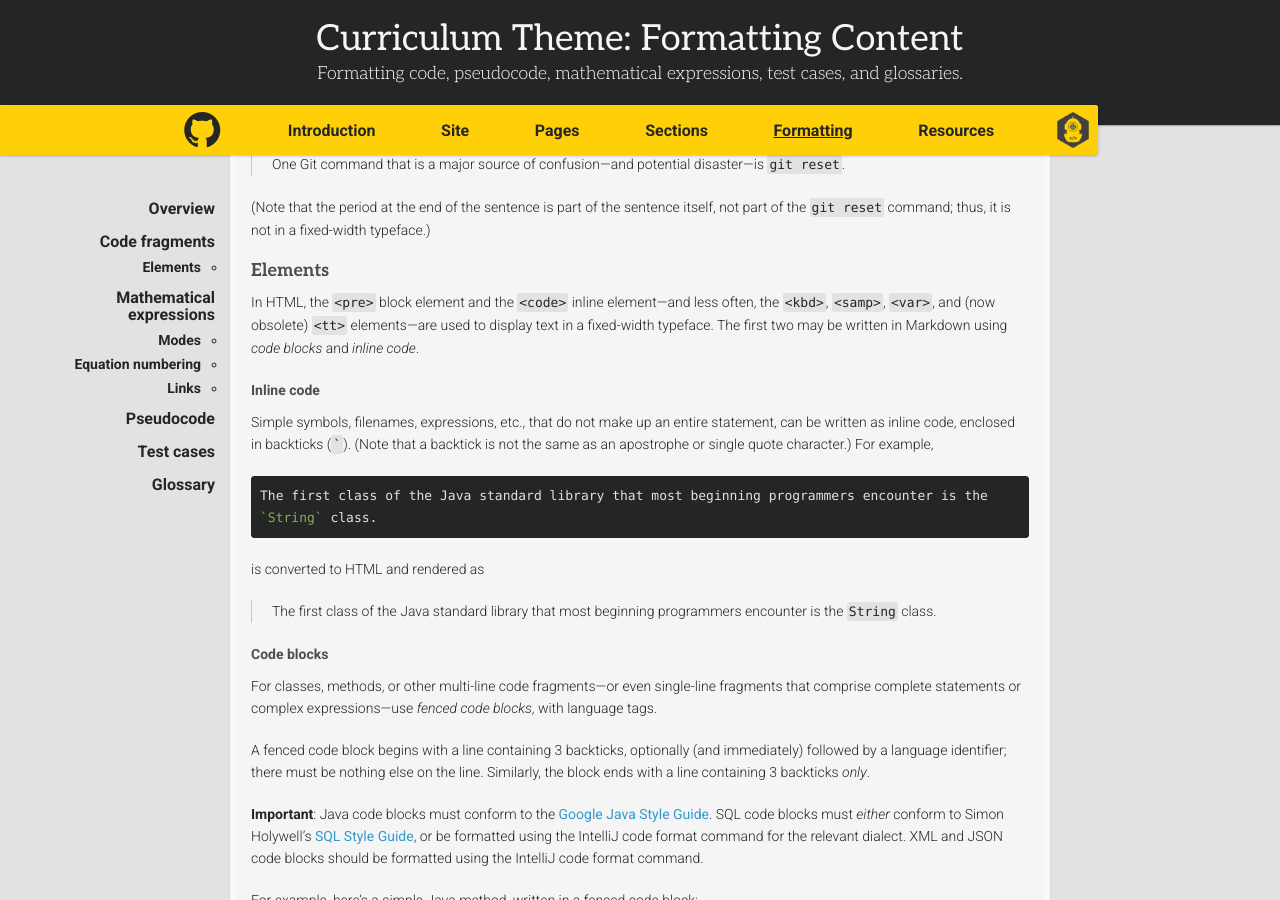
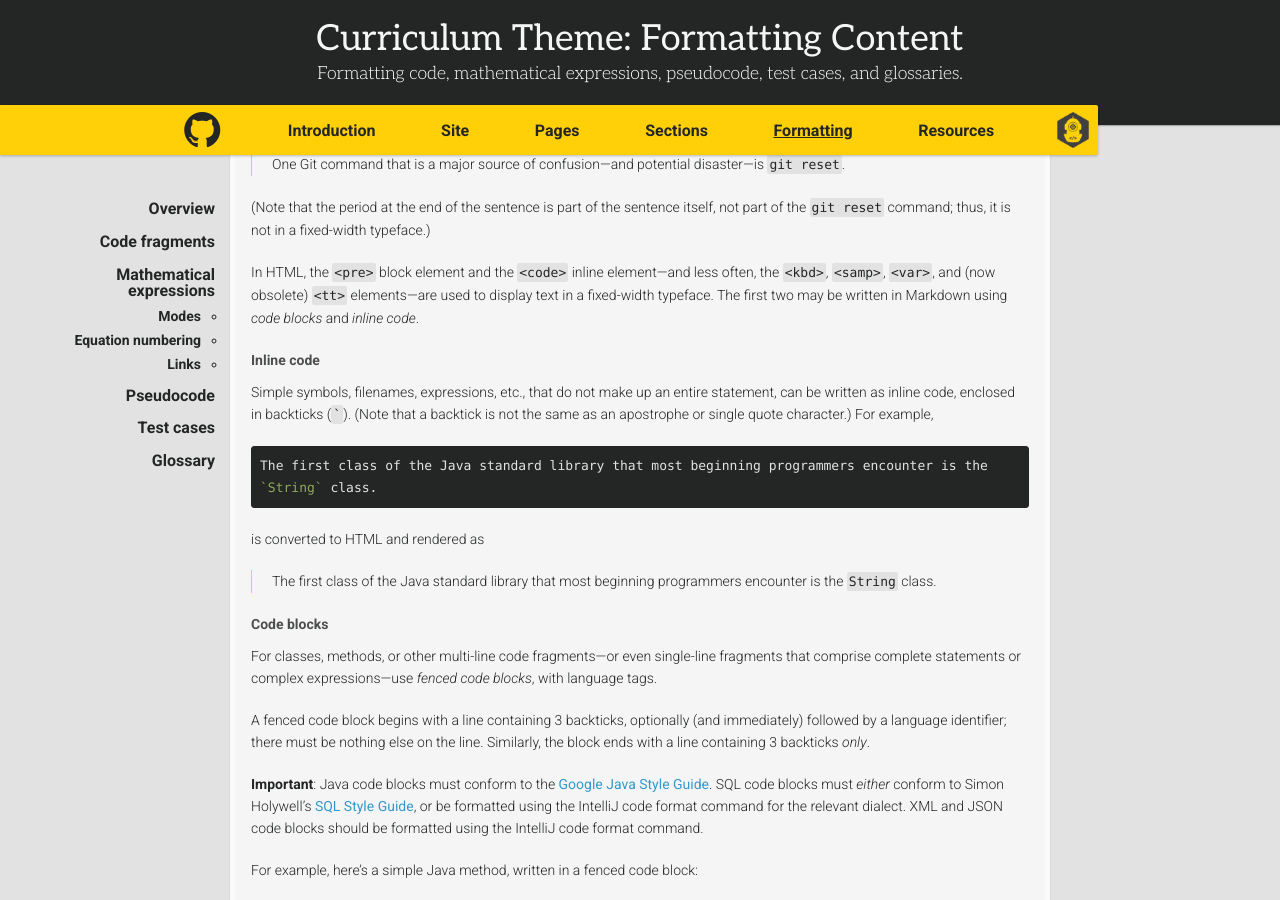
Before and after one commit to ddc-java/ddc-day, a Jekyll site: the page built from formatting.md, in a window 1280 px wide and 900 px high, scrolled down 634 px. Built offline with Jekyll 4.4.1, drawn with Linux system fonts in a browser that asks for light colours; nearby versions of some CDN libraries; some web fonts are replaced; our own code applies the rules of GitHub Pages for plain Markdown files; formulas are drawn with MathJax 3.

Commit message:
Simplify formatting page

```diff
--- a/formatting.md
+++ b/formatting.md
@@ -2,7 +2,7 @@
 title: Formatting Content
 menu: Formatting
 order: 40
-description: "Formatting code, pseudocode, mathematical expressions, test cases, and glossaries."
+description: "Formatting code, mathematical expressions, pseudocode, test cases, and glossaries."
 ---
 
 ## Overview
@@ -22,8 +22,6 @@ For example, consider this sentence: "One Git command that is a major source of
 > One Git command that is a major source of confusion---and potential disaster---is `git reset`.
 
 (Note that the period at the end of the sentence is part of the sentence itself, not part of the `git reset` command; thus, it is not in a fixed-width typeface.)
-
-### Elements
 
 In HTML, the `<pre>` block element and the `<code>` inline element---and less often, the `<kbd>`, `<samp>`, `<var>`, and (now obsolete) `<tt>` elements---are used to display text in a fixed-width typeface. The first two may be written in Markdown using _code blocks_ and _inline code_.
 
```
